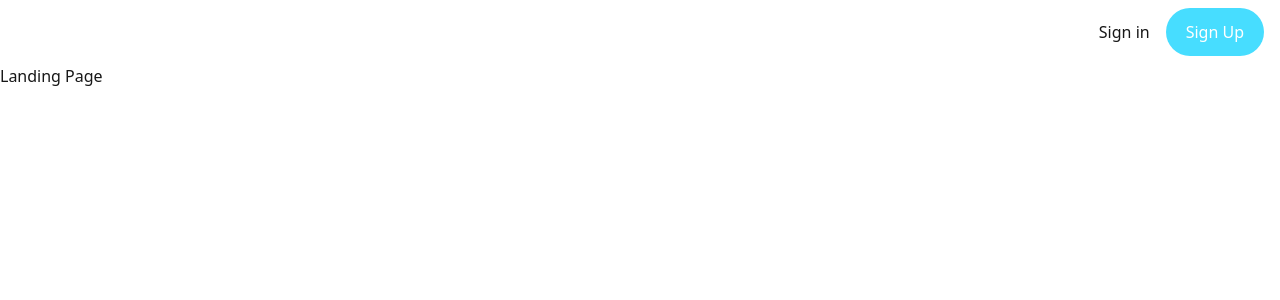
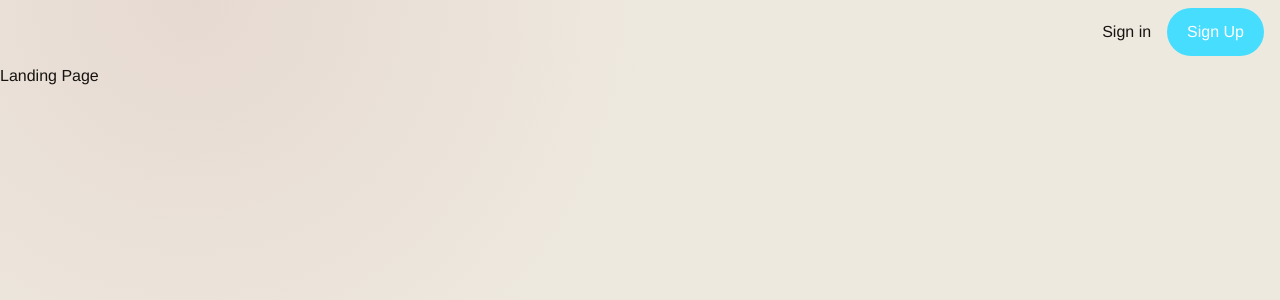
Before and after one commit to StarDust130/L, a Next.js app in the folder apps/web/: page / in a window 1280 px wide. Shown: the top 300 px of the page. Built offline with nearby package versions, Linux system fonts and the light colour scheme; no server answers.

Commit message:
NEW COOL CSS

```diff
--- a/apps/web/app/globals.css
+++ b/apps/web/app/globals.css
@@ -1,28 +1,103 @@
 @import "tailwindcss";
 
 :root {
-  --background: #ffffff;
-  --foreground: #171717;
-  --font-app-sans: ui-sans-serif, system-ui, sans-serif;
-  --font-app-mono: ui-monospace, SFMono-Regular, Menlo, monospace;
+  --ink: #161310;
+  --ink-soft: #4a443f;
+  --paper: #eee9df;
+  --paper-bright: #f8f5ee;
+  --paper-deep: #ddd5c6;
+  --line: rgba(22, 19, 16, 0.16);
+  --signal: #8d2030;
+  --signal-deep: #651522;
+  --font-display: "Iowan Old Style", "Baskerville", "Times New Roman", serif;
+  --font-app-sans: "Helvetica Neue", "Avenir Next", Arial, sans-serif;
+  --font-app-mono: "SFMono-Regular", Consolas, "Liberation Mono", monospace;
 }
 
 @theme inline {
-  --color-background: var(--background);
-  --color-foreground: var(--foreground);
+  --color-background: var(--paper);
+  --color-foreground: var(--ink);
   --font-sans: var(--font-app-sans);
   --font-mono: var(--font-app-mono);
 }
 
-@media (prefers-color-scheme: dark) {
-  :root {
-    --background: #0a0a0a;
-    --foreground: #ededed;
-  }
+* {
+  border-color: var(--line);
+}
+
+html {
+  background: var(--paper);
 }
 
 body {
-  background: var(--background);
-  color: var(--foreground);
+  background:
+    radial-gradient(circle at 15% 0%, rgba(141, 32, 48, 0.08), transparent 29rem),
+    var(--paper);
+  color: var(--ink);
   font-family: var(--font-app-sans);
 }
+
+button,
+a,
+input,
+textarea,
+select {
+  -webkit-tap-highlight-color: transparent;
+}
+
+::selection {
+  background: var(--signal);
+  color: var(--paper-bright);
+}
+
+:focus-visible {
+  outline: 2px solid var(--signal);
+  outline-offset: 3px;
+}
+
+.font-display {
+  font-family: var(--font-display);
+}
+
+.paper-grain {
+  background-image:
+    radial-gradient(rgba(22, 19, 16, 0.12) 0.55px, transparent 0.7px),
+    radial-gradient(rgba(22, 19, 16, 0.07) 0.45px, transparent 0.65px);
+  background-position: 0 0, 9px 11px;
+  background-size: 13px 13px, 17px 17px;
+}
+
+.rule-label {
+  font-family: var(--font-app-mono);
+  font-size: 0.68rem;
+  font-weight: 600;
+  letter-spacing: 0.16em;
+  text-transform: uppercase;
+}
+
+.case-corners {
+  position: relative;
+}
+
+.case-corners::before,
+.case-corners::after {
+  position: absolute;
+  width: 1rem;
+  height: 1rem;
+  content: "";
+  pointer-events: none;
+}
+
+.case-corners::before {
+  top: 0.75rem;
+  left: 0.75rem;
+  border-top: 1px solid currentColor;
+  border-left: 1px solid currentColor;
+}
+
+.case-corners::after {
+  right: 0.75rem;
+  bottom: 0.75rem;
+  border-right: 1px solid currentColor;
+  border-bottom: 1px solid currentColor;
+}
```
